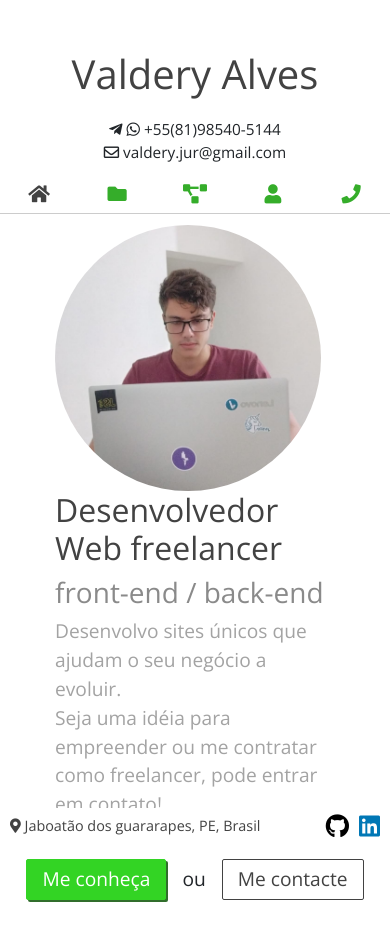
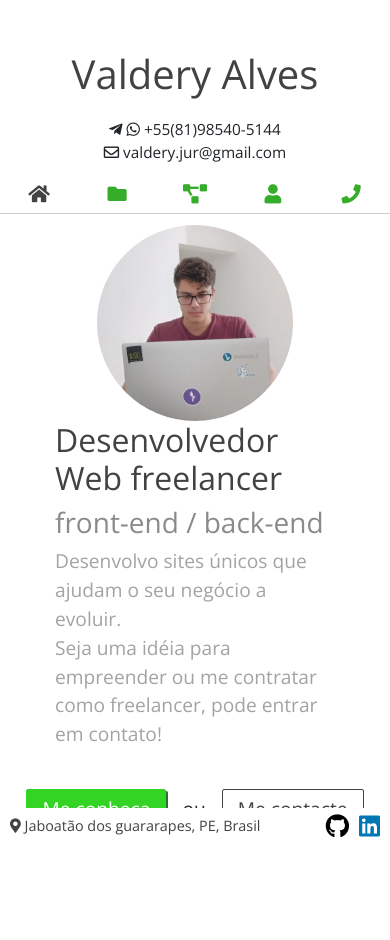
Before and after one commit to lavesan/portfolio, a React (Create React App) app: page /home in a window 390 px wide. Shown: the top 940 px of the page. After the commit the page ends 880 px from the top, so only its background shows below. Built offline with nearby package versions, Linux system fonts and the light colour scheme; the HTML template or start-up script is replaced by a standard one.

Commit message:
:nail_care: Altera o tamanho da imagem na página home
Signed-off-by: valdery <valdery.jur@gmail.com>

```diff
--- a/src/pages/home/home.tsx
+++ b/src/pages/home/home.tsx
@@ -8,12 +8,12 @@ export const HomePage: React.FunctionComponent<{ myImage: string }> = ({ myImage
  return (
      <StyledPage>
          <div className="row justify-content-center align-items-center">
-             <div className="col-md-6 col-sm-12 d-flex justify-content-md-end justify-content-sm-center">
+             <div className="col-lg-6 col-md-12 d-flex justify-content-lg-end justify-content-center">
                 <StyledProfileBox>
                     <img src={myImage} alt="Minha imagem" className="perfil-img" />
                 </StyledProfileBox>
              </div>
-            <div className="col-md-6 col-sm-12">
+            <div className="col-lg-6 col-md-12">
                 <h2 className="title">Desenvolvedor Web freelancer</h2>
                 <h3 className="subtitle">front-end / back-end</h3>
                 <p className="text">
--- a/src/pages/home/styles.ts
+++ b/src/pages/home/styles.ts
@@ -2,7 +2,6 @@ import styled from 'styled-components';
 
 export const StyledProfileBox = styled.div`
     width: 95%;
-    min-width: 95%;
     height: 0;
     padding-bottom: 95%;
     border-radius: 50%;
@@ -10,4 +9,9 @@ export const StyledProfileBox = styled.div`
     .perfil-img {
         width: 100%;
     }
+
+    @media(max-width: 987px) {
+        width: 70%;
+        padding-bottom: 70%;
+    }
 `;
```
